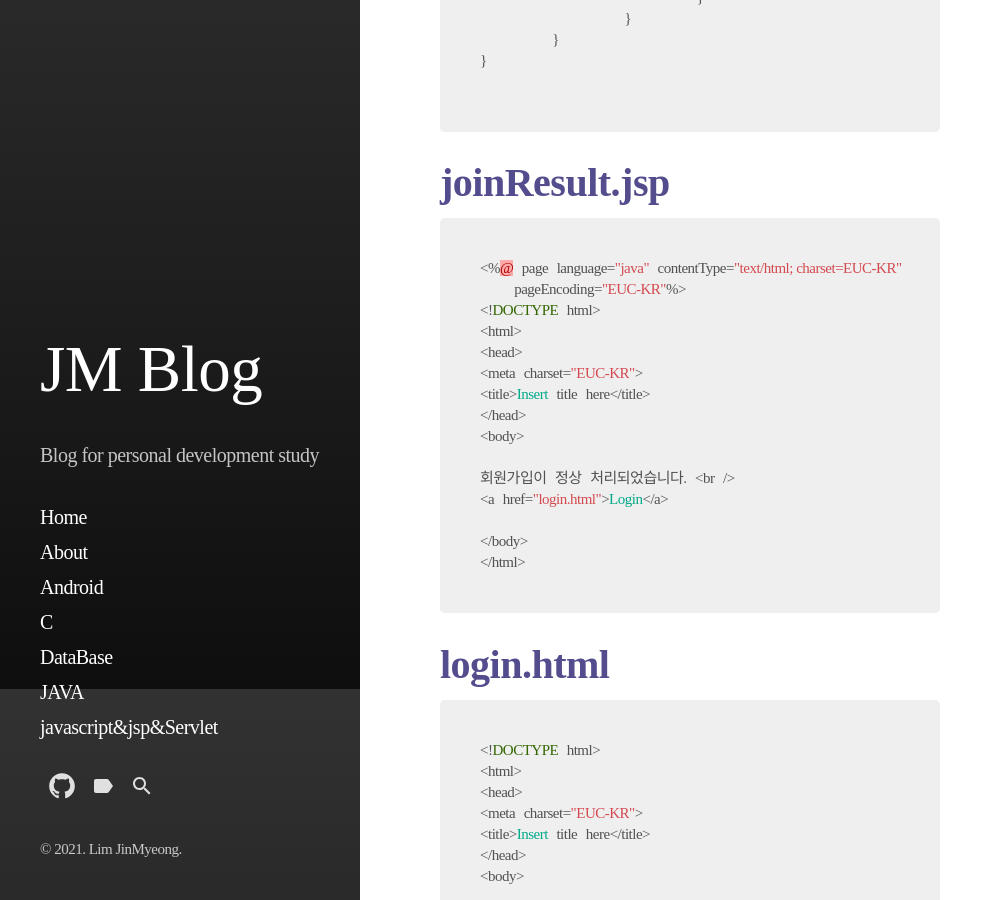
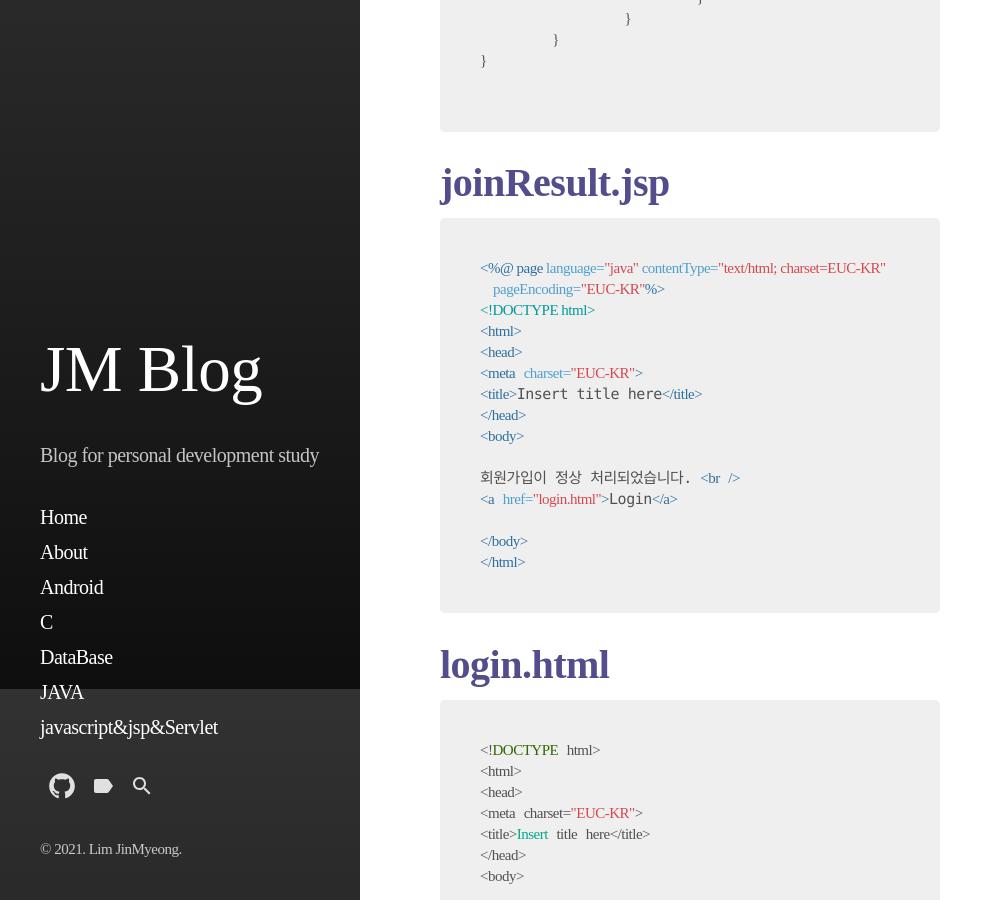
Before and after one commit to jm456789/jm456789.github.io, a Jekyll site: the page built from _posts/2021-07-20-JSP-join.md, in a window 1280 px wide and 900 px high, scrolled down 2911 px. Shown: the whole window, without its empty margins (0-1003 px from the left). Built offline with Jekyll 4.4.1, drawn with Linux system fonts in a browser that asks for light colours; some web fonts are replaced.

Commit message:
Update 2021-07-20-JSP-join.md

````diff
--- a/_posts/2021-07-20-JSP-join.md
+++ b/_posts/2021-07-20-JSP-join.md
@@ -147,7 +147,7 @@ public class JoinYes extends HttpServlet {
 
 # joinResult.jsp
 
-```java
+```jsp
 <%@ page language="java" contentType="text/html; charset=EUC-KR"
     pageEncoding="EUC-KR"%>
 <!DOCTYPE html>
````
